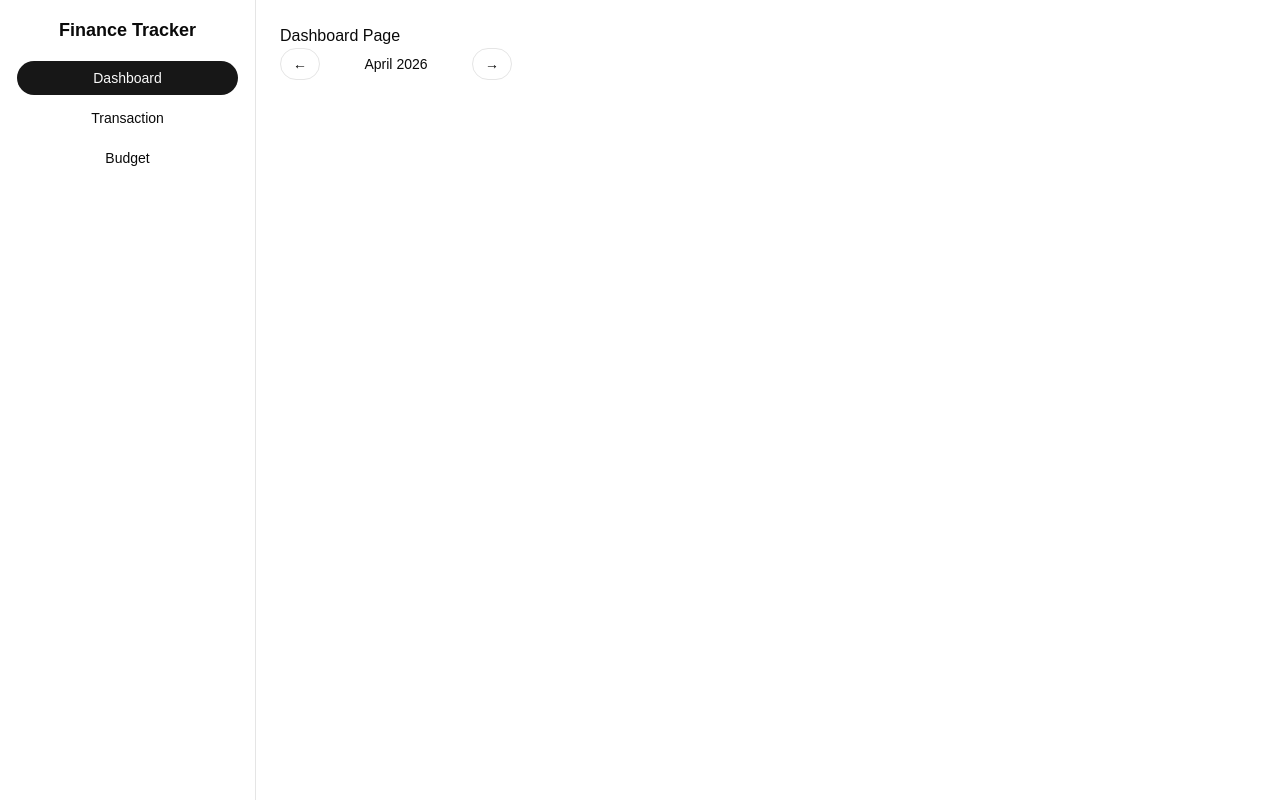
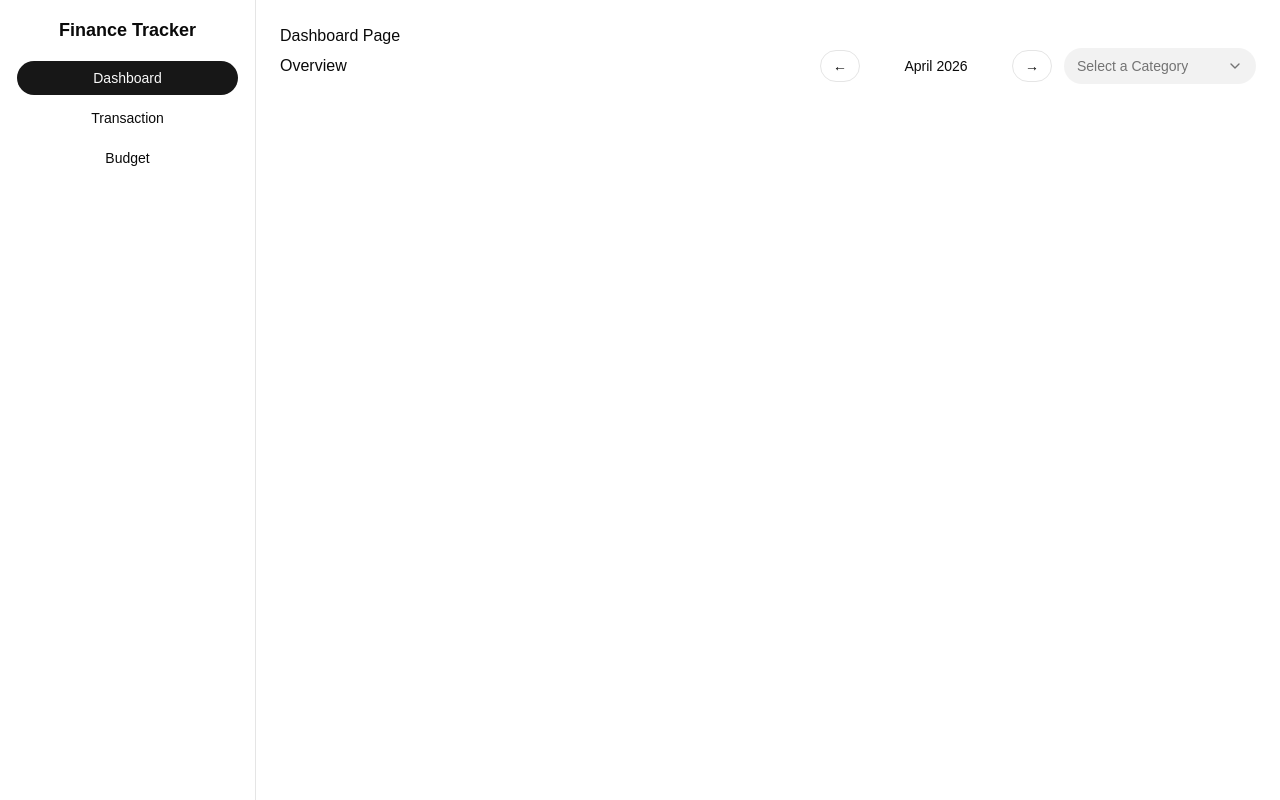
Before and after one commit to diqimusyaffa29/finance-tracker-app, a React (Vite) app: page / in a window 1280 px wide. Built offline with nearby package versions, Linux system fonts and the light colour scheme.

Commit message:
feat: :sparkles: Added SelectCategory component for FilterBar

```diff
--- a/src/components/dashboard/FilterBar.tsx
+++ b/src/components/dashboard/FilterBar.tsx
@@ -1,5 +1,6 @@
 import { useFilter } from "@/hooks/useFilter"
 import { Button } from "../ui/button"
+import { SelectCategory } from "./SelectCategory"
 
 const MONTHS = ["January", "February", "March", "April", "May", "June", "July", "August", "September", "October", "November", "December"]
 
@@ -25,17 +26,22 @@ const FilterBar = () => {
     }
 
     return (
-        <div className="flex items-center gap-3">
+        <>
+            <div className="flex justify-end items-center gap-3">
+                <h2 className="mr-auto">Overview</h2>
                 <Button variant={"outline"} size={"sm"} onClick={handlePreviousMonth}>
                     ←
                 </Button>
                 <span className="font-medium text-sm min-w-32 text-center">
                     {MONTHS[filter.month]} {filter.year}
                 </span>
+
                 <Button variant={"outline"} size={"sm"} onClick={handleNextMonth}>
                     →
                 </Button>
+                <SelectCategory />
             </div>
+        </>
     )
 }
 
```
Lines whose indentation alone changed are shown as unchanged.
